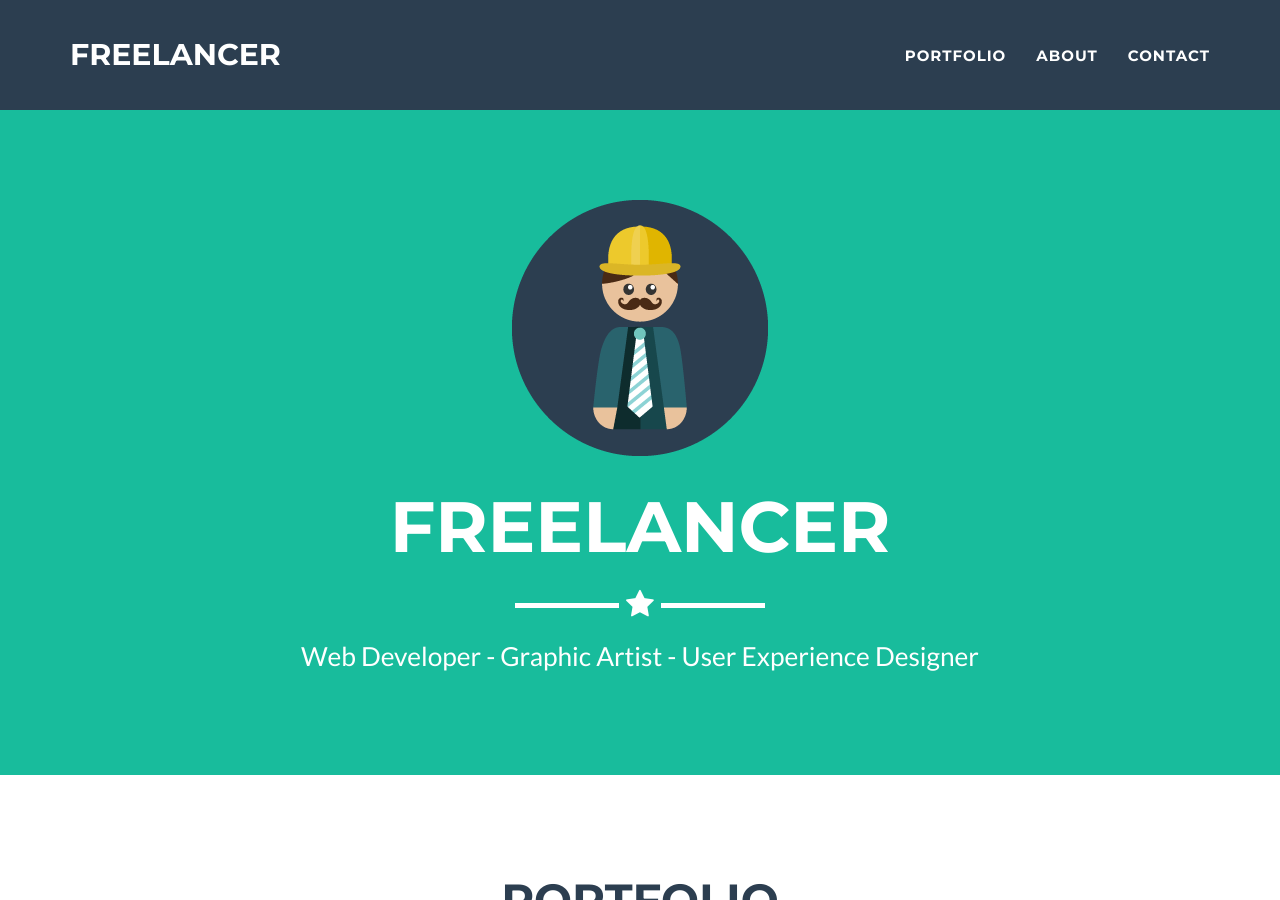
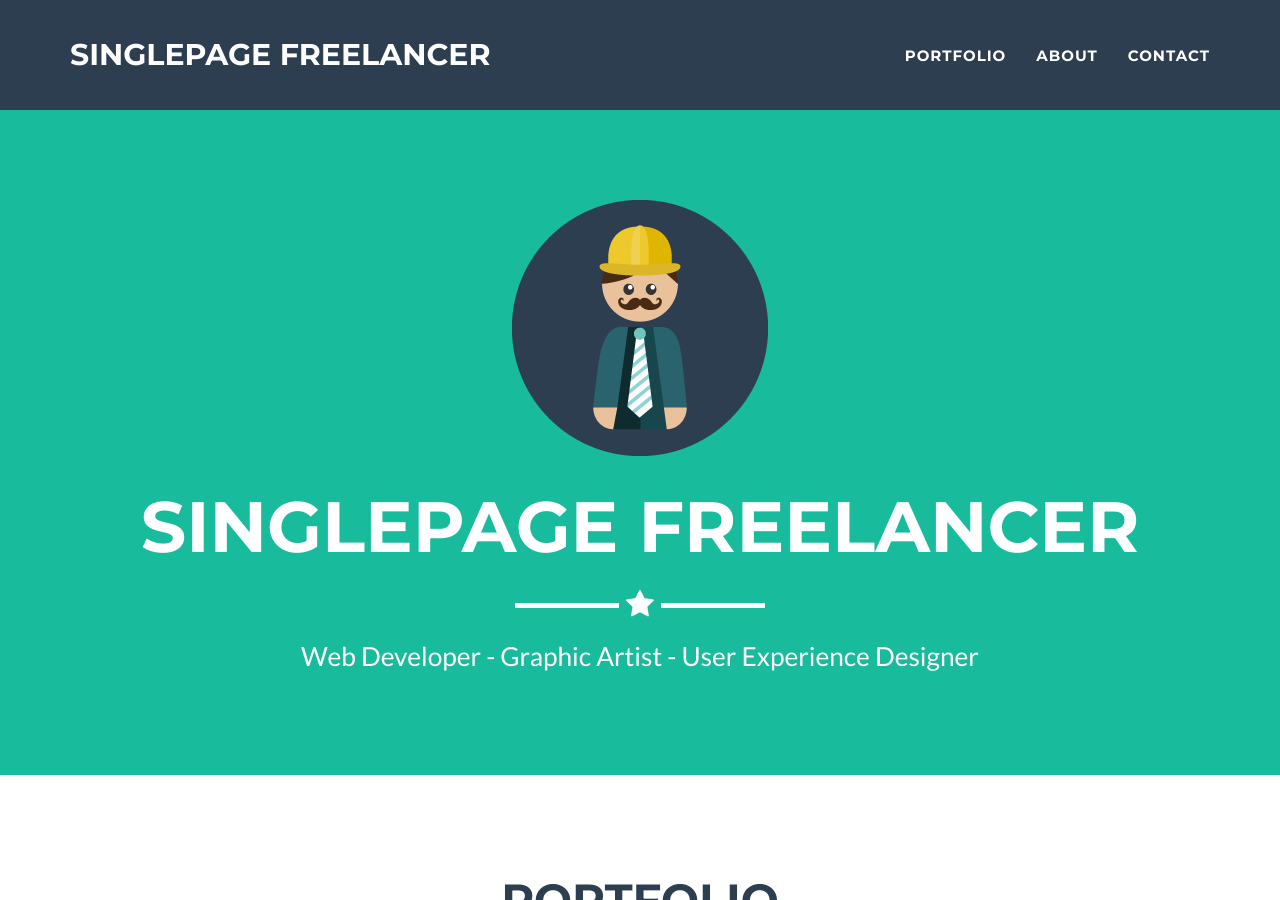
Before and after one commit to CloneJS/singlepage-freelancer, a Jekyll site: the page built from _posts/2014-07-18-project-1.markdown, in a window 1280 px wide and 900 px high. Built offline with Jekyll 4.4.1, drawn with Linux system fonts in a browser that asks for light colours.

Commit message:
Update _config.yml

```diff
--- a/_config.yml
+++ b/_config.yml
@@ -1,6 +1,6 @@
 # Site settings
-title: Freelancer
-email: your-email@domain.com
+title: SinglePage Freelancer
+email: singlepage-freelancer@clonejs.com
 url: https://github.com/jeromelachaud/freelancer-theme
 description: "Write an awesome description for your new site here. You can edit this line in _config.yml. It will appear in your document head meta (for Google search results) and in your feed.xml site description."
 keywords: "your keywords, separated by commas"
```
